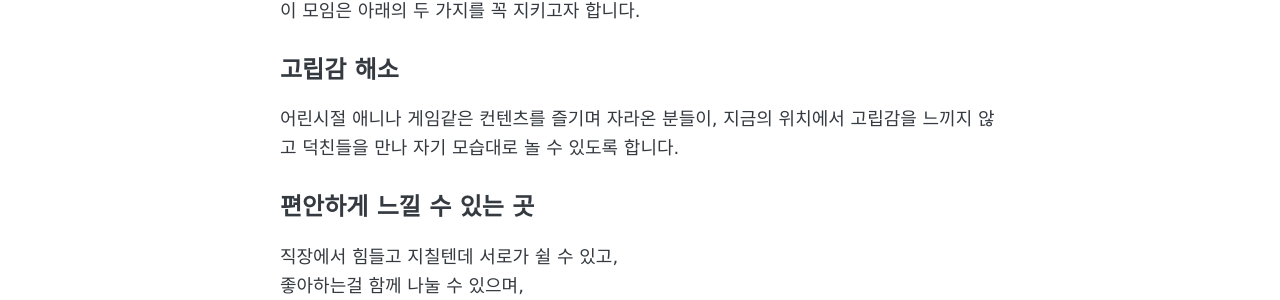
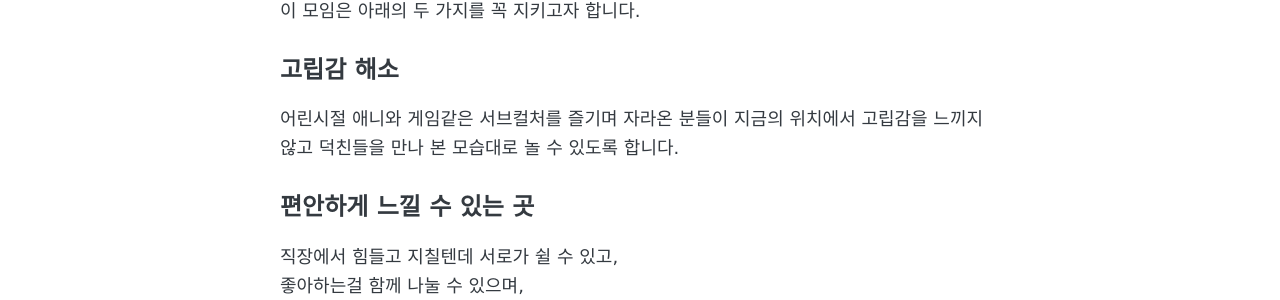
Before and after one commit to neko-agdg/neko-agdg.github.io, a Jekyll site: the page built from about.md, in a window 1280 px wide. Shown: the part 589-889 px from the top of the page. Built offline with Jekyll 4.4.1, drawn with Linux system fonts in a browser that asks for light colours.

Commit message:
Update about.md

```diff
--- a/about.md
+++ b/about.md
@@ -16,7 +16,7 @@ permalink: /about/
 이 모임은 아래의 두 가지를 꼭 지키고자 합니다.
 
 ## 고립감 해소
-어린시절 애니나 게임같은 컨텐츠를 즐기며 자라온 분들이, 지금의 위치에서 고립감을 느끼지 않고 덕친들을 만나 자기 모습대로 놀 수 있도록 합니다.
+어린시절 애니와 게임같은 서브컬처를 즐기며 자라온 분들이 지금의 위치에서 고립감을 느끼지 않고 덕친들을 만나 본 모습대로 놀 수 있도록 합니다.
 
 ## 편안하게 느낄 수 있는 곳
 직장에서 힘들고 지칠텐데 서로가 쉴 수 있고,
```
